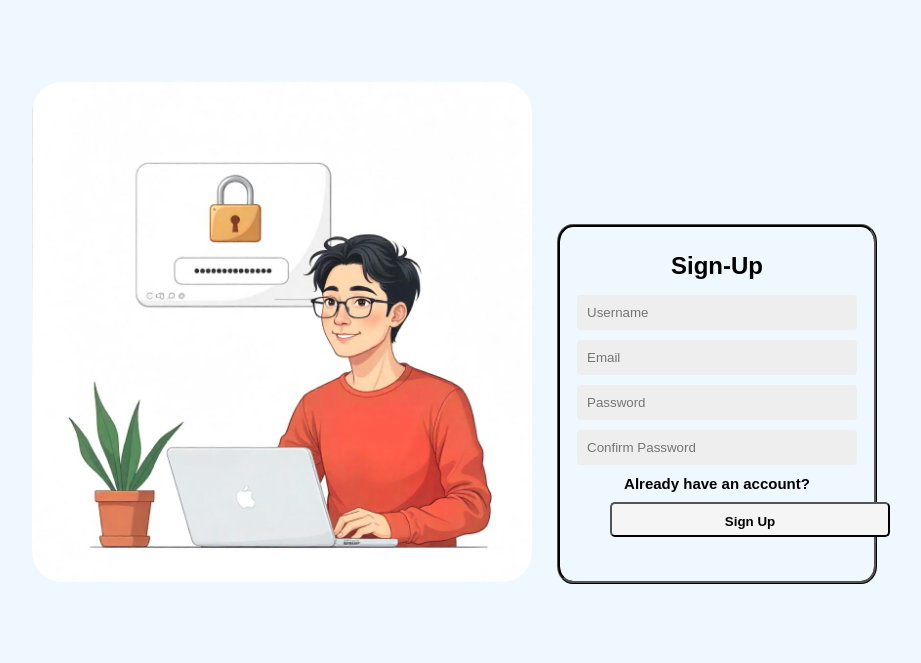
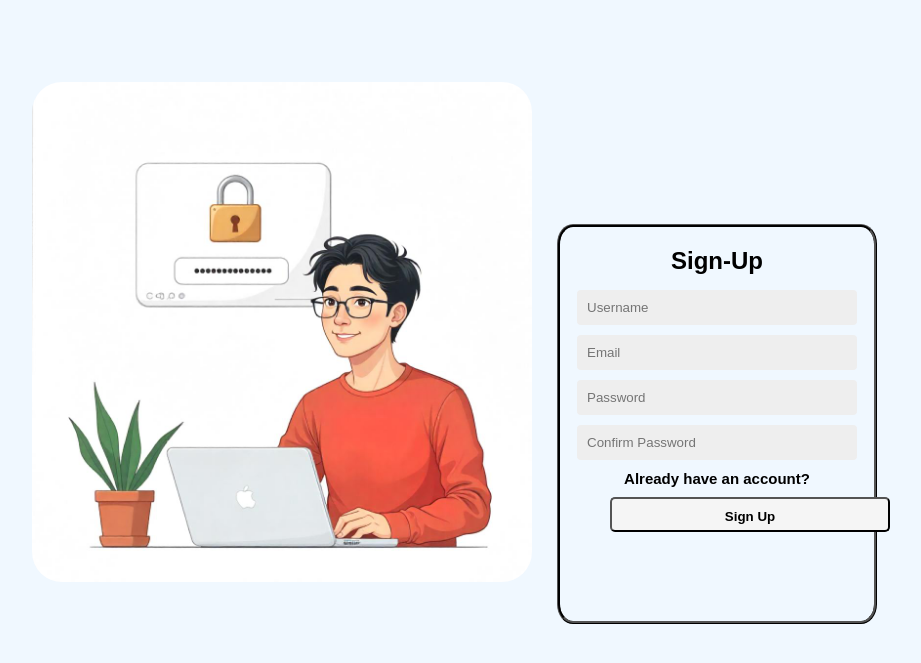
Before and after one commit to Abinanthanan08/Django-Userlogin, a Django app: page / in a window 1280 px wide. Shown: the top 663 px of the page, without its empty margins (211-1132 px from the left). Run offline with Django 5.2, Linux system fonts and the light colour scheme.

Commit message:
FIX: signup ui issues fixed

```diff
--- a/static/style.css
+++ b/static/style.css
@@ -17,27 +17,27 @@
 
 h2{
     text-align: center;
-    padding: 25px 0 5px 0;
-    left: 18px;
+    padding: 20px 0 5px 0;
 }
 
 
 h5{
     text-align: center;
-    padding: 2px 0 0 0;
-    color:red;
+    color: red;
 }
 
 
-.container {
+ .container{
     position: absolute;
-    top: 28%;
-    left: 60%;
+    top:28%;
+    left:60%;
     width: 25%;
-    height: 45%;
-    border-radius: 5%;
-    border-color: black;
-    border-style: ridge;
+    height: 50%;
+    border-radius:5%;
+    border-color:black;
+    border-style:ridge;
+
+
 }
 
 
@@ -84,7 +84,7 @@ input{
 
 
 .link:hover{
-    color:brown;
+    color:gray;
 }
 
 
```
